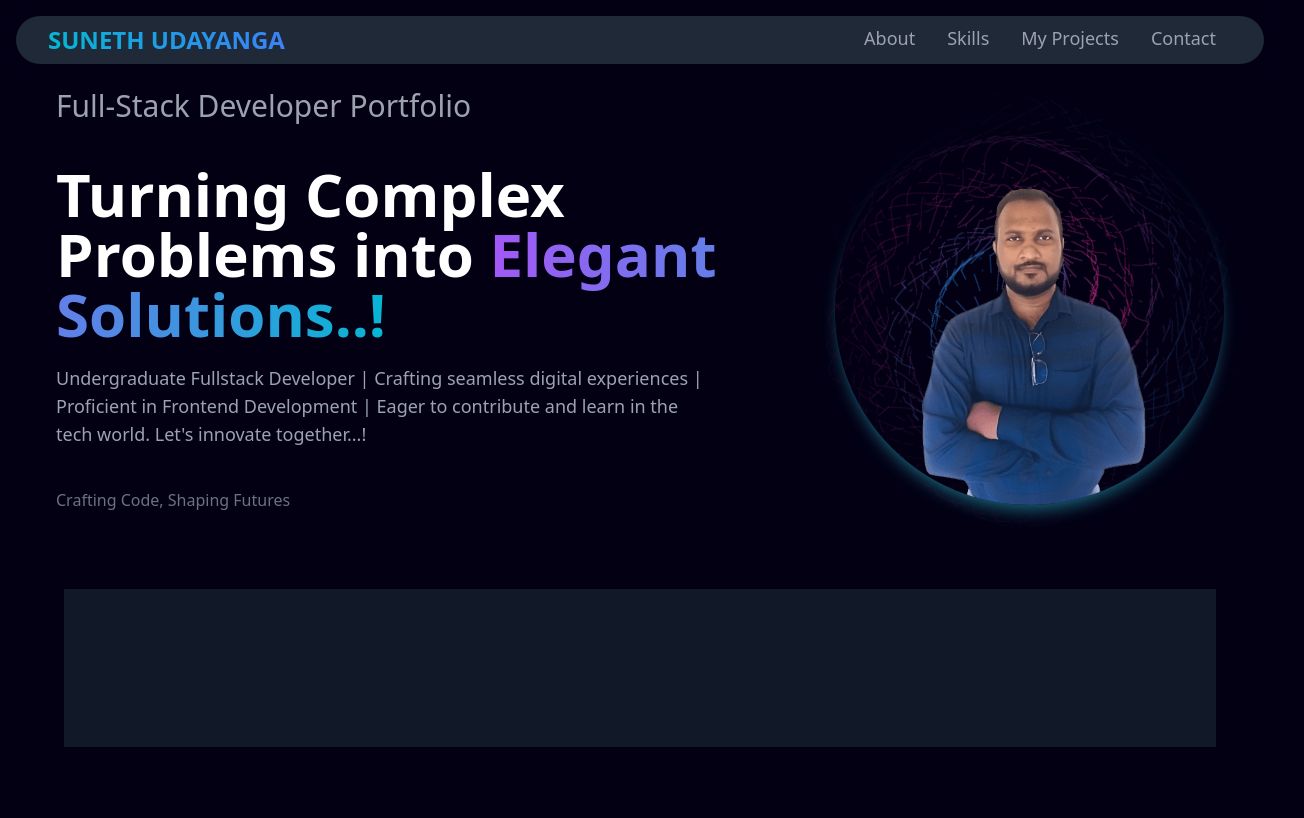
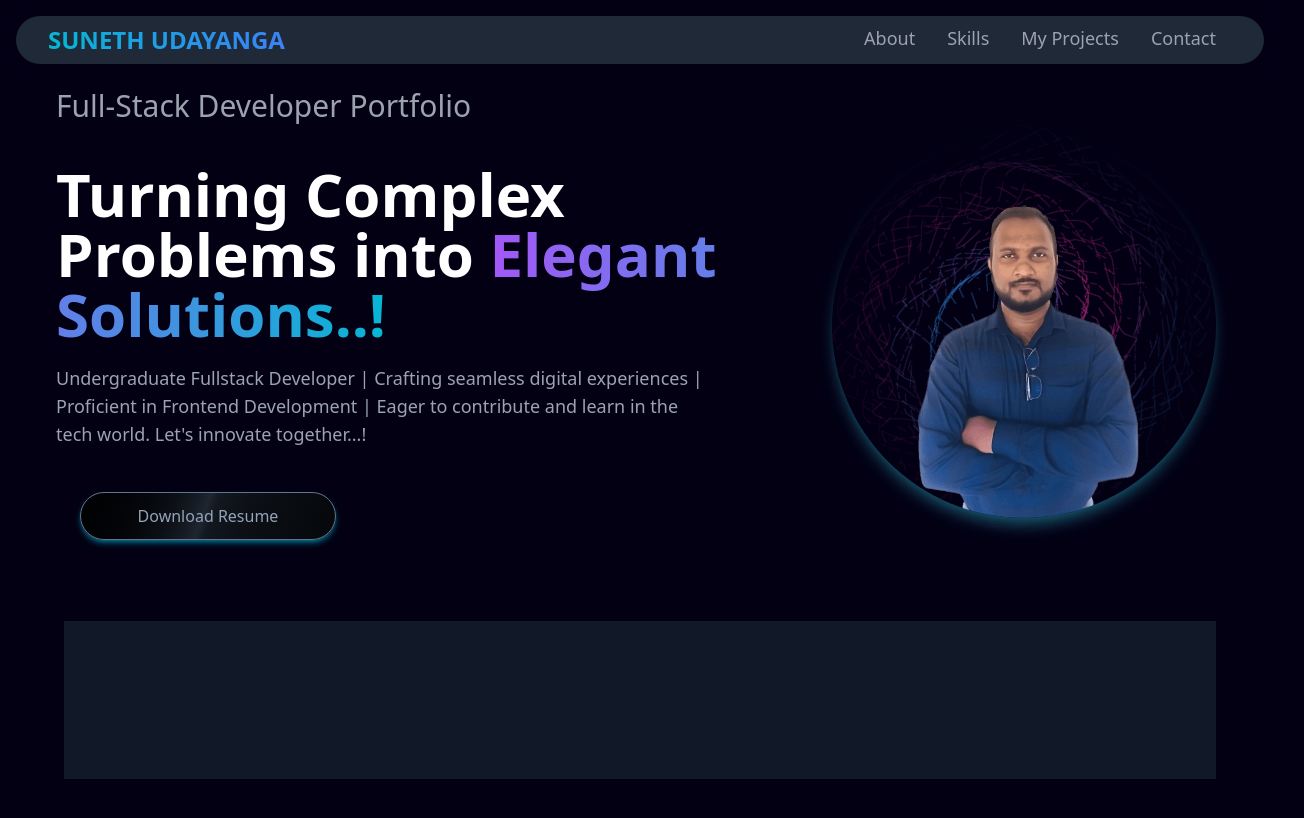
Before and after one commit to SunethUdayanga/NewPortfolio, a Next.js app: page / in a window 1280 px wide. Shown: the top 818 px of the page, 1304 px wide, since content can reach past the window. Built offline with nearby package versions, Linux system fonts and the light colour scheme.

Commit message:
resume update

```diff
--- /dev/null
+++ b/components/sub/DownloadResume.tsx
@@ -0,0 +1,39 @@
+
+"use client";
+import React from "react";
+import { ClipboardIcon } from "@heroicons/react/24/solid";
+import { cn } from "@/utils/cn";
+
+
+
+export const ButtonsCard = ({
+  children,
+  className,
+  onClick,
+}: {
+  children?: React.ReactNode;
+  className?: string;
+  onClick?: () => void;
+}) => {
+  return (
+    <div
+      onClick={onClick}
+      className={cn(
+        "h-60 w-full bg-white rounded-xl border border-neutral-100 dark:bg-black dark:border-white/[0.2] hover:border-neutral-200 group/btn overflow-hidden relative flex items-center justify-center",
+        className
+      )}
+    >
+      <div className="absolute inset-0 dark:bg-dot-white/[0.1] bg-dot-black/[0.1]" />
+      <ClipboardIcon className="absolute top-2 right-2 text-neutral-300 group-hover/btn:block hidden h-4 w-4 transition duration-200" />
+      <div className="relative z-40">
+
+
+
+
+
+
+
+      </div>
+    </div>
+  );
+};
--- a/components/sub/HeroContent.tsx
+++ b/components/sub/HeroContent.tsx
@@ -8,6 +8,12 @@ import {
 } from "@/utils/motion";
 import Image from "next/image";
 import AnimatedText from './AnimatedText';
+import Link from 'next/link';
+
+const DownloadResume = () => {
+
+}
+
 
 const HeroContent = () => {
     return (
@@ -54,16 +60,17 @@ const HeroContent = () => {
                     </motion.p>
                     <motion.a
                         variants={slideInFromLeft(1)}
-                        className="my-5 text-gray-500 max-w-[400px]"
+                        className="inline-flex sm:w-full m-6 md:w-1/3 h-12 animate-shimmer items-center justify-center rounded-3xl shadow-md shadow-cyan-500/50 border border-slate-500 bg-[linear-gradient(110deg,#000103,45%,#1e2631,55%,#000103)] bg-[length:200%_100%] px-6 font-medium text-slate-400 transition-colors focus:outline-none focus:ring-2 focus:ring-slate-400 focus:ring-offset-2 focus:ring-offset-slate-50"
+                        href={'/assets/resume/Resume.pdf'}
                     >
-                        Crafting Code, Shaping Futures
+                        Download Resume
                     </motion.a>
                 </div>
-                <div className='my-img-box w-full lg:basis-1/3 relative flex justify-center items-center transition transform translate-x-100'>
+                <div className='my-img-box w-full m-2 lg:basis-1/3 relative flex justify-center items-center transition transform translate-x-100'>
 
                     <motion.div
                         variants={slideInFromRight(0.8)}
-                        className="w-full h-full flex justify-center items-center"
+                        className="w-full h-full m-2 flex justify-center items-center"
                     >
                         <Image className='img-myprof rounded-full absolute shadow-lg shadow-cyan-900' width={400} height={400} src='/prof.png' alt='image not supported' />
                         <Image className='img-myprof-svg overflow-hidden -z-10 animate-spin-slow' width={400} height={400} src="/ccchaos.svg" alt="Image not supported" />
--- a/package.json
+++ b/package.json
@@ -10,9 +10,11 @@
   },
   "dependencies": {
     "@heroicons/react": "^2.1.3",
+    "clsx": "^2.1.1",
     "next": "14.2.3",
     "react": "^18",
-    "react-dom": "^18"
+    "react-dom": "^18",
+    "tailwind-merge": "^2.3.0"
   },
   "devDependencies": {
     "@react-three/drei": "^9.105.6",
@@ -22,7 +24,7 @@
     "@types/react-dom": "^18",
     "eslint": "^8",
     "eslint-config-next": "14.2.3",
-    "framer-motion": "^11.1.9",
+    "framer-motion": "^11.2.4",
     "postcss": "^8",
     "react-intersection-observer": "^9.10.2",
     "tailwindcss": "^3.4.1",
--- a/tailwind.config.ts
+++ b/tailwind.config.ts
@@ -15,6 +15,8 @@ const config: Config = {
       },
       animation: {
         'spin-slow': 'spin 40s linear infinite',
+        shimmer: "shimmer 2s linear infinite",
+
       },
       height: {
         '128': '32rem',
@@ -26,6 +28,16 @@ const config: Config = {
         '4xl': '2.441rem',
         '5xl': '3.052rem',
       },
+      keyframes: {
+        shimmer: {
+          from: {
+            backgroundPosition: "0 0",
+          },
+          to: {
+            backgroundPosition: "-200% 0",
+          },
+        },
+      },
 
     },
   },
--- /dev/null
+++ b/utils/cn.ts
@@ -0,0 +1,6 @@
+import { ClassValue, clsx } from "clsx";
+import { twMerge } from "tailwind-merge";
+
+export function cn(...inputs: ClassValue[]) {
+  return twMerge(clsx(inputs));
+}
```
Also changed, not shown: 2 other files (tests, documents, lock files or other folders).
